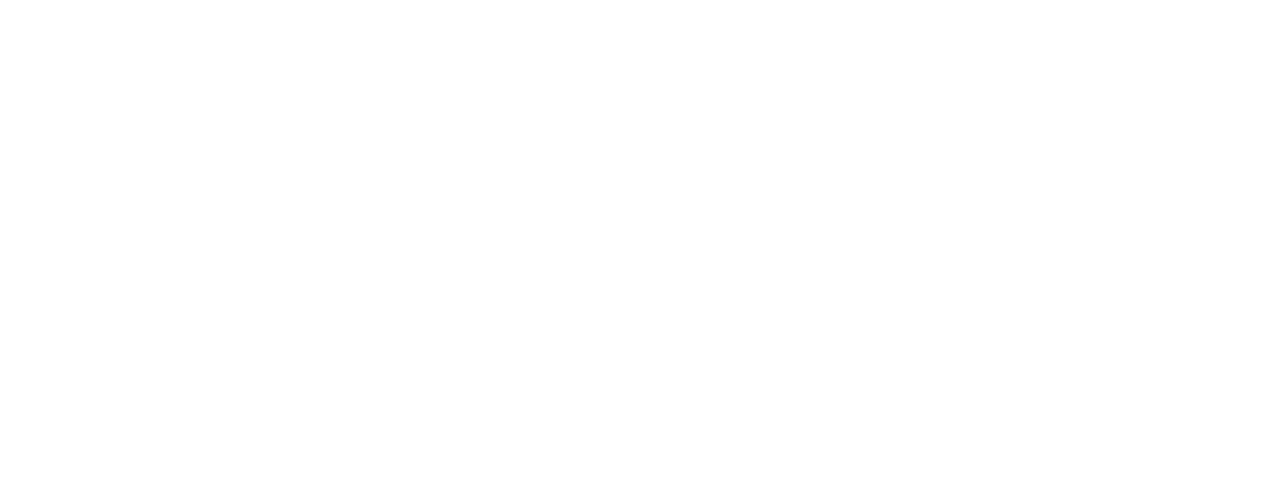
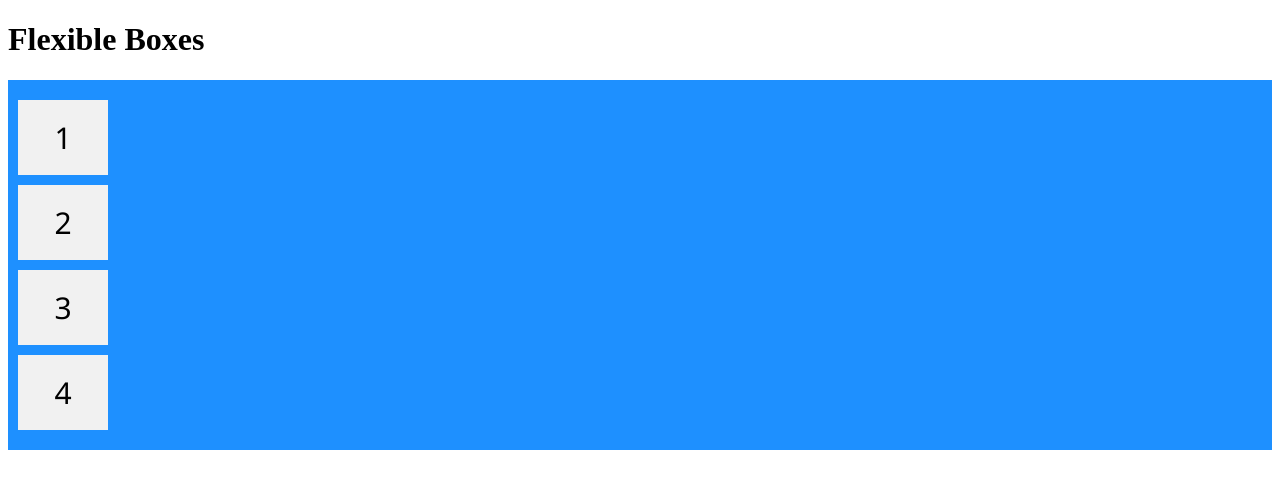
Before and after one commit to htl-saalfelden-duft/wmc2-basic-concepts, a plain HTML site: page 02_css-flex/index.html in a window 1280 px wide. Drawn offline with Linux system fonts and the light colour scheme.

Commit message:
added 02

```diff
--- a/02_css-flex/index.html
+++ b/02_css-flex/index.html
@@ -1,11 +1,23 @@
 <!DOCTYPE html>
 <html lang="en">
+
 <head>
     <meta charset="UTF-8">
+    <meta http-equiv="X-UA-Compatible" content="IE=edge">
     <meta name="viewport" content="width=device-width, initial-scale=1.0">
-    <title>Document</title>
+    <link rel="stylesheet" href="style.css">
+    <title>Flexbox-Demo</title>
 </head>
+
 <body>
+    <h1>Flexible Boxes</h1>
 
+    <div class="container">
+        <div class="item">1</div>
+        <div class="item">2</div>
+        <div class="item">3</div>
+        <div class="item">4</div>
+    </div>
 </body>
+
 </html>
--- /dev/null
+++ b/02_css-flex/style.css
@@ -0,0 +1,14 @@
+.container {
+    background-color: DodgerBlue;
+    padding: 10px;
+}
+
+.item {
+    width: 3em;
+    font-family: 'Segoe UI', Tahoma, Geneva, Verdana, sans-serif;
+    background-color: #f1f1f1;
+    margin: 10px 0;
+    line-height: 75px;
+    text-align: center;
+    font-size: 30px;
+}
```
Also changed, not shown: 2 other files.
